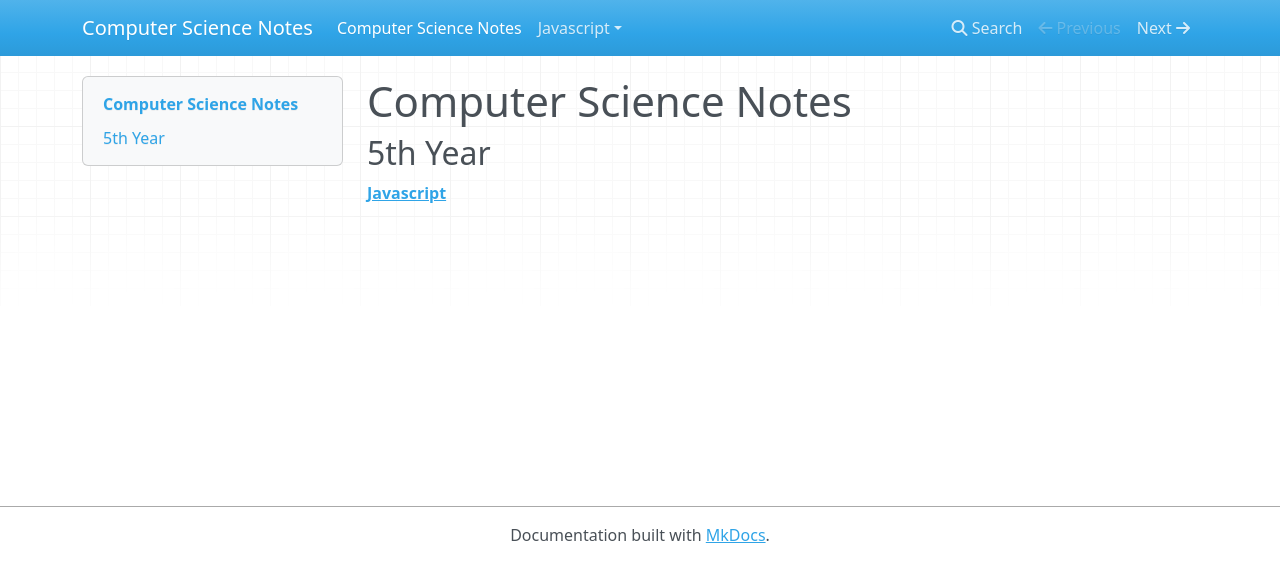
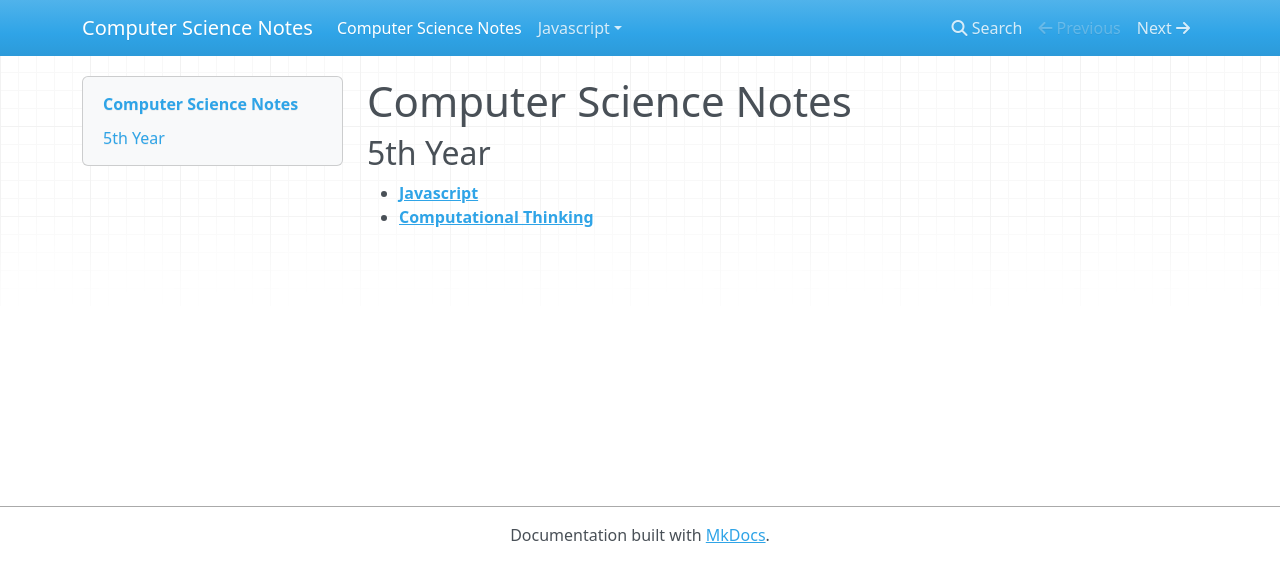
Before and after one commit to OisinJohnston/computer-science-notes, an MkDocs documentation site: the page built from docs/index.md, in a window 1280 px wide. Shown: the top 582 px of the page. Built offline with MkDocs 1.6.1, drawn with Linux system fonts in a browser that asks for light colours; nearby versions of some CDN libraries.

Commit message:
computational thinking

```diff
--- a/docs/index.md
+++ b/docs/index.md
@@ -2,4 +2,5 @@
 
 ## 5th Year
 
-**[Javascript](./javascript/)**
+* **[Javascript](./javascript/)**
+* **[Computational Thinking](./computational_thinking/)**
```
